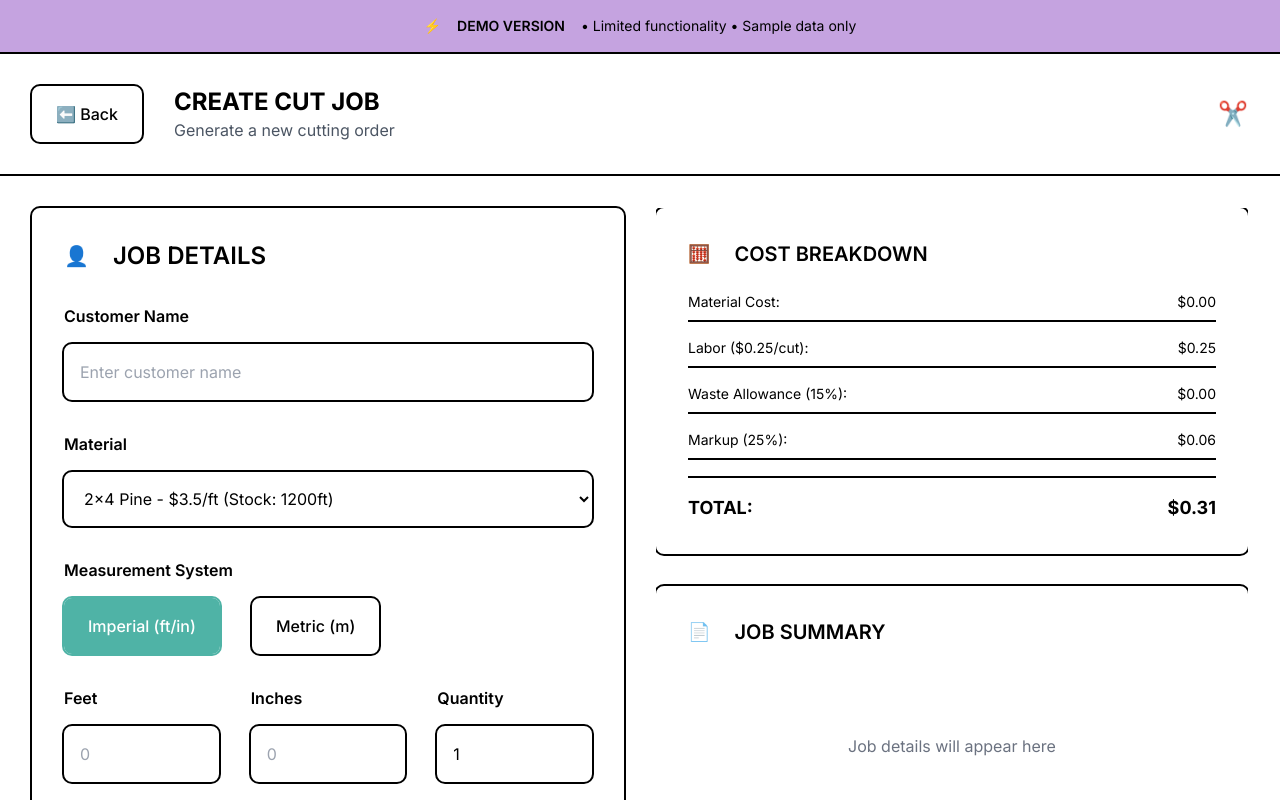
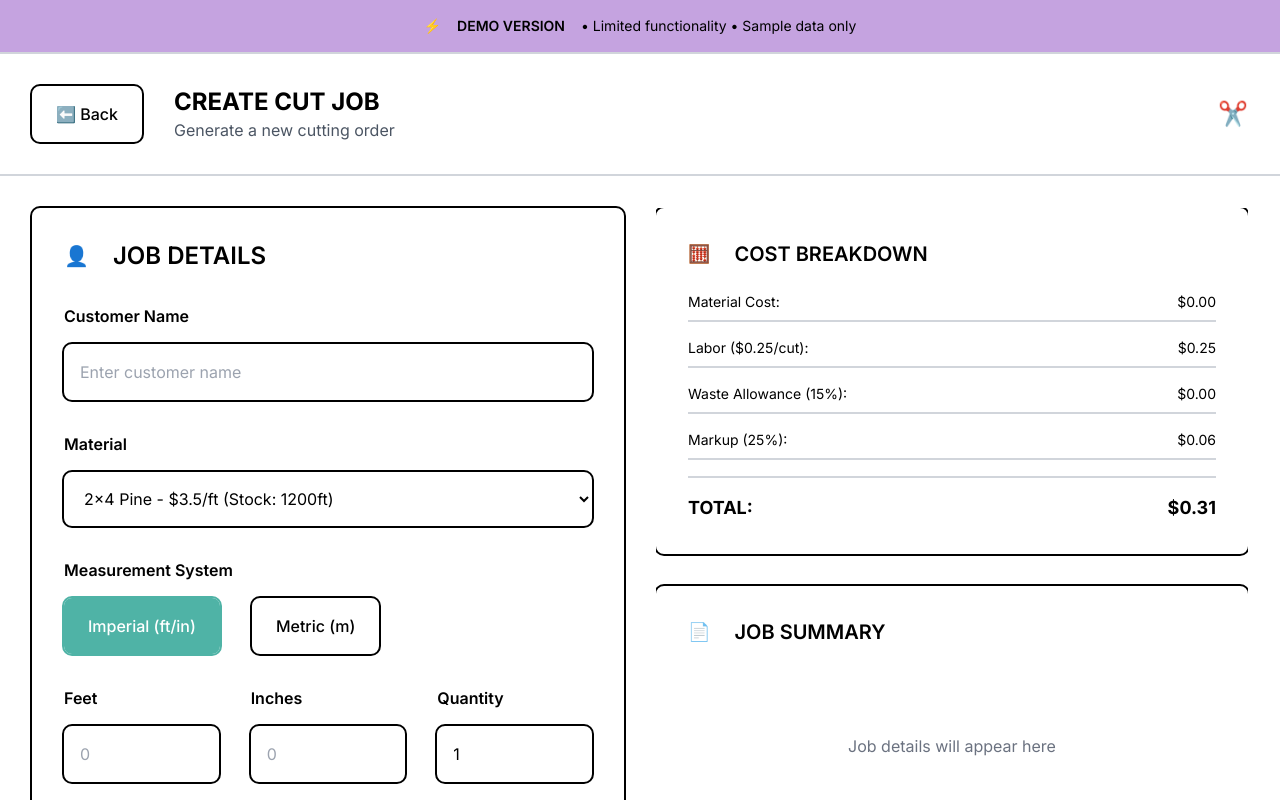
Before and after one commit to solvd-ai-solutions/cut-order-manager, a React (Vite) app: page / in a window 1280 px wide. Both pictures are taken after a click on the element 245 px from the left and 486 px from the top of the page. Built offline with nearby package versions, Linux system fonts and the light colour scheme.

Commit message:
ADD: data-testid attributes to cost breakdown rows for debugging

```diff
--- a/src/components/CutJobForm.tsx
+++ b/src/components/CutJobForm.tsx
@@ -398,19 +398,19 @@ export function CutJobForm({ onBack, onJobCreated }: CutJobFormProps) {
 
               {selectedMaterial && length && quantity ? (
                 <div className="space-y-2">
-                  <div className="flex justify-between border-b-2 border-black pb-1">
+                  <div className="flex justify-between border-b-2 border-black pb-1" data-testid="cost-row">
                     <span className="text-sm">Material Cost:</span>
                     <span className="text-sm">${(selectedMaterial.unitCost * parseFloat(length || '0') * parseInt(quantity || '1')).toFixed(2)}</span>
                   </div>
-                  <div className="flex justify-between border-b-2 border-black pb-1">
+                  <div className="flex justify-between border-b-2 border-black pb-1" data-testid="cost-row">
                     <span className="text-sm">Labor ($0.25/cut):</span>
                     <span className="text-sm">${(parseInt(quantity || '1') * 0.25).toFixed(2)}</span>
                   </div>
-                  <div className="flex justify-between border-b-2 border-black pb-1">
+                  <div className="flex justify-between border-b-2 border-black pb-1" data-testid="cost-row">
                     <span className="text-sm">Waste Allowance (15%):</span>
                     <span className="text-sm">${((selectedMaterial.unitCost * parseFloat(length || '0') * parseInt(quantity || '1')) * 0.15).toFixed(2)}</span>
                   </div>
-                  <div className="flex justify-between border-b-2 border-black pb-1">
+                  <div className="flex justify-between border-b-2 border-black pb-1" data-testid="cost-row">
                     <span className="text-sm">Markup (25%):</span>
                     <span className="text-sm">${(calculatedCost * 0.2).toFixed(2)}</span>
                   </div>
--- a/src/styles/globals.css
+++ b/src/styles/globals.css
@@ -7,6 +7,12 @@
 
 #root * {
   box-sizing: border-box !important;
+}
+
+/* CSS Override to force border opacity and color */
+#root * {
+  --tw-border-opacity: 1 !important;
+  border-color: rgb(209 213 219) !important; /* gray-300 equivalent */
 }
 
 @tailwind base;
```
